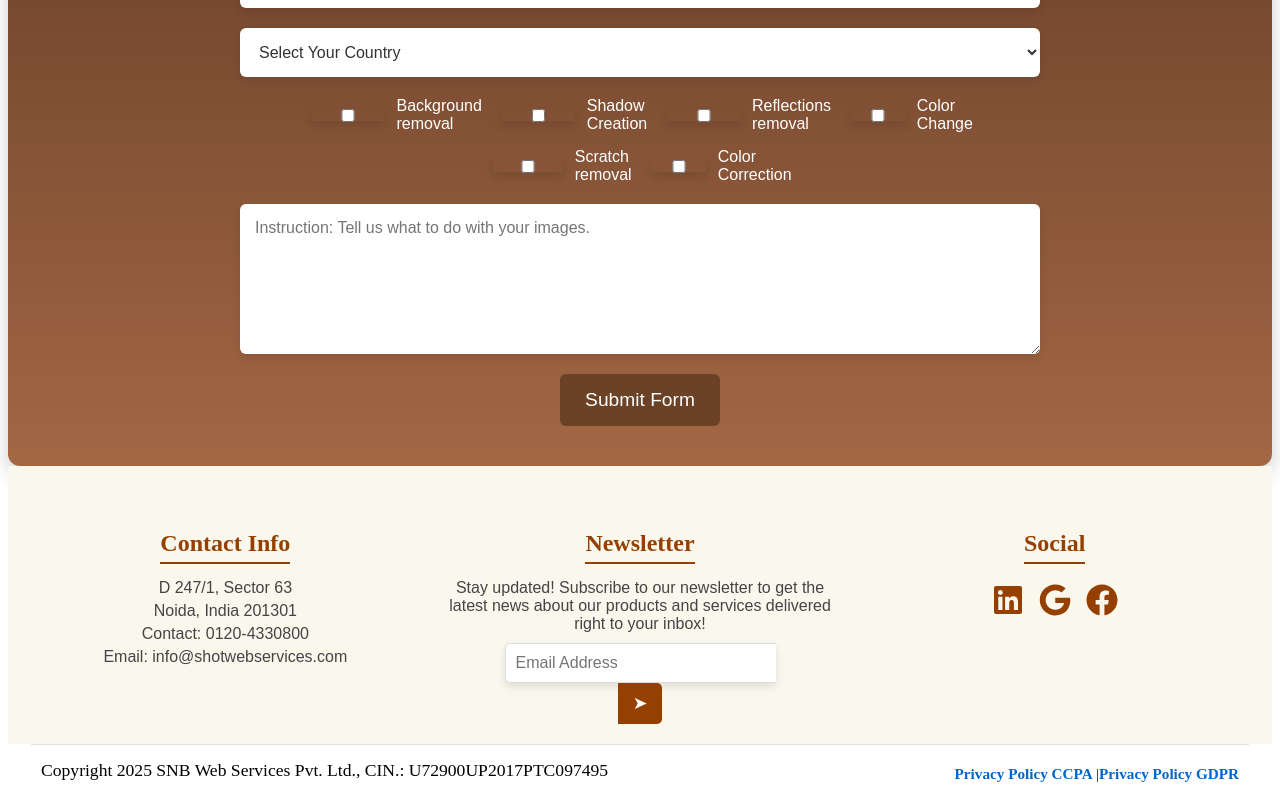
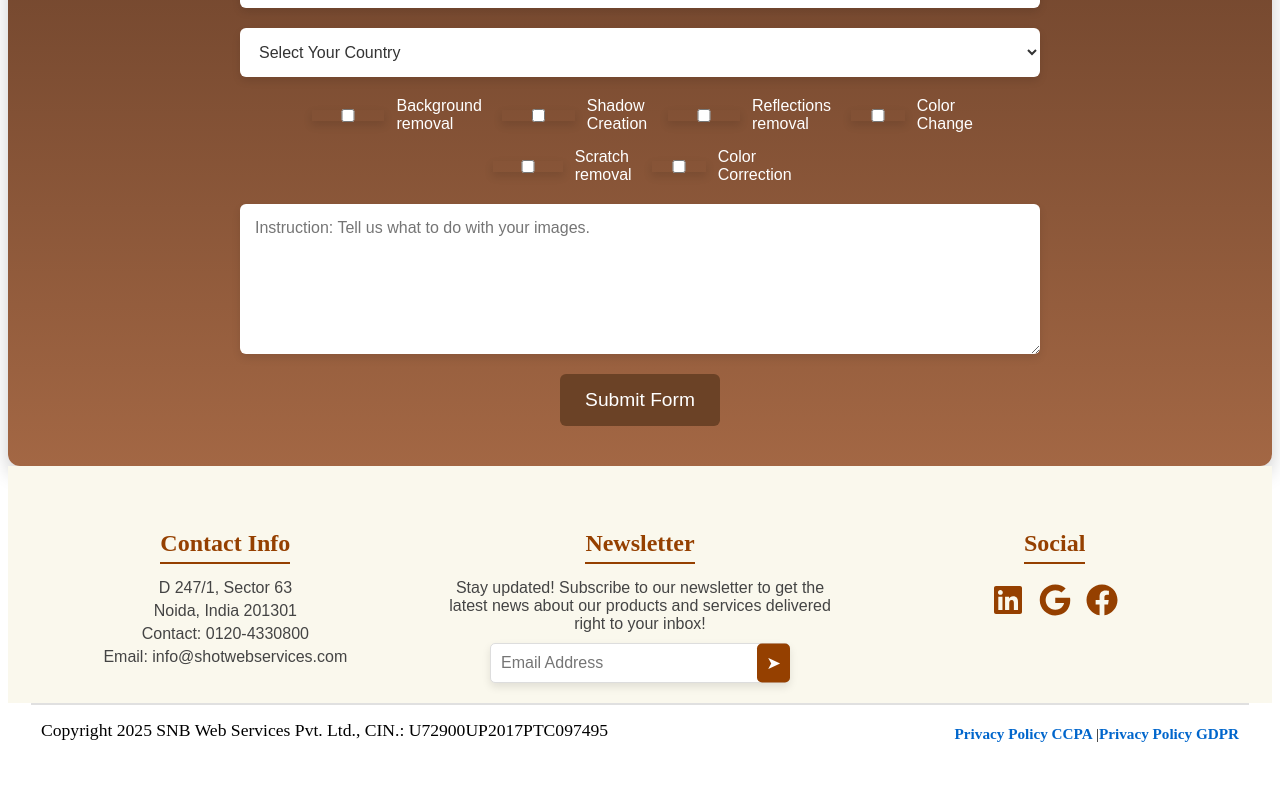
Before and after one commit to RoshanTambe44/Jewelry-Retouch-22, a React (Vite) app: page / in a window 1280 px wide. Shown: the part 8724-9528 px from the top of the page. After the commit the page ends 9488 px from the top, so only its background shows below. Built offline with nearby package versions, Linux system fonts and the light colour scheme.

Commit message:
update the files

```diff
--- a/src/components/Footer.jsx
+++ b/src/components/Footer.jsx
@@ -1,5 +1,4 @@
-import React from "react";
-import { useState } from "react";
+import React, { useState } from "react";
 import "../styles/Footer.css";
 import { FaLinkedin, FaGoogle, FaFacebook } from "react-icons/fa";
 
@@ -22,7 +21,7 @@ const Footer = () => {
       // Handle successful form submission logic here (e.g., API call)
       alert("Subscribed successfully!");
     }
-    }
+  };
 
   return (
     <footer className="footer" id="contact">
@@ -44,6 +43,7 @@ const Footer = () => {
             about our products and services delivered right to your inbox!
           </p>
           <form className="newsletter-form" onSubmit={handleSubmit}>
+            <div className="input-wrapper">
               <input
                 type="email"
                 placeholder="Email Address"
@@ -53,6 +53,7 @@ const Footer = () => {
                 required
               />
               <button type="submit" className="newsletter-button">➤</button>
+            </div>
           </form>
           {error && <p className="error-message">{error}</p>}
         </div>
@@ -75,7 +76,6 @@ const Footer = () => {
       </div>
     </footer>
   );
-
 };
 
 export default Footer;
--- a/src/styles/Footer.css
+++ b/src/styles/Footer.css
@@ -39,32 +39,41 @@
   color: #444;
   margin: 5px 0;
 }
-
 /* Newsletter Form */
 .newsletter-form {
-  display: flex; /* Align items horizontally */
+  display: flex;
   justify-content: center;
   align-items: center;
   margin-top: 10px;
 }
 
+.input-wrapper {
+  position: relative;
+  display: flex;
+  width: 100%;
+  max-width: 300px; /* Maximum width for the input form */
+}
+
 .newsletter-input {
   padding: 10px;
   border: 1px solid #ddd;
-  border-radius: 5px 0 0 5px; /* Rounded left corners */
+  border-radius: 5px;
   font-size: 1rem;
-  flex: 1;
-  max-width: 250px;
-  border-right: none; /* Remove border between input and button */
+  width: 100%; /* Take up available space */
+  padding-right: 40px; /* Space for the button */
 }
 
 .newsletter-button {
+  position: absolute;
+  right: 0;
+  top: 50%;
+  transform: translateY(-50%); /* Vertically center the button */
   background-color: #954000;
   color: white;
   border: none;
-  padding: 10px 15px;
+  padding: 9px;
   font-size: 1.1rem;
-  border-radius: 0 5px 5px 0; /* Rounded right corners */
+  border-radius: 5px;
   cursor: pointer;
   transition: background-color 0.3s ease;
 }
--- a/src/styles/Last.css
+++ b/src/styles/Last.css
@@ -10,7 +10,7 @@
   margin-top: 0; /* Remove space between sections */
   margin-left: 23px;
   margin-right: 23px;
-  border-top: 1px solid #e0e0e0;
+  border-top: 2px solid #e0e0e0;
 }
 
 .footer-text p {
```
Lines whose indentation alone changed are shown as unchanged.
